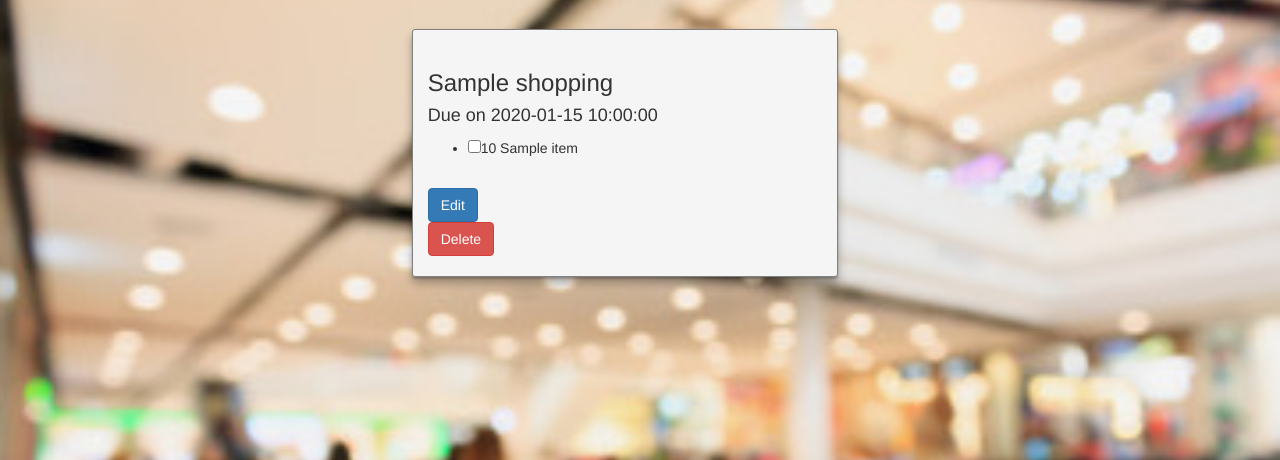
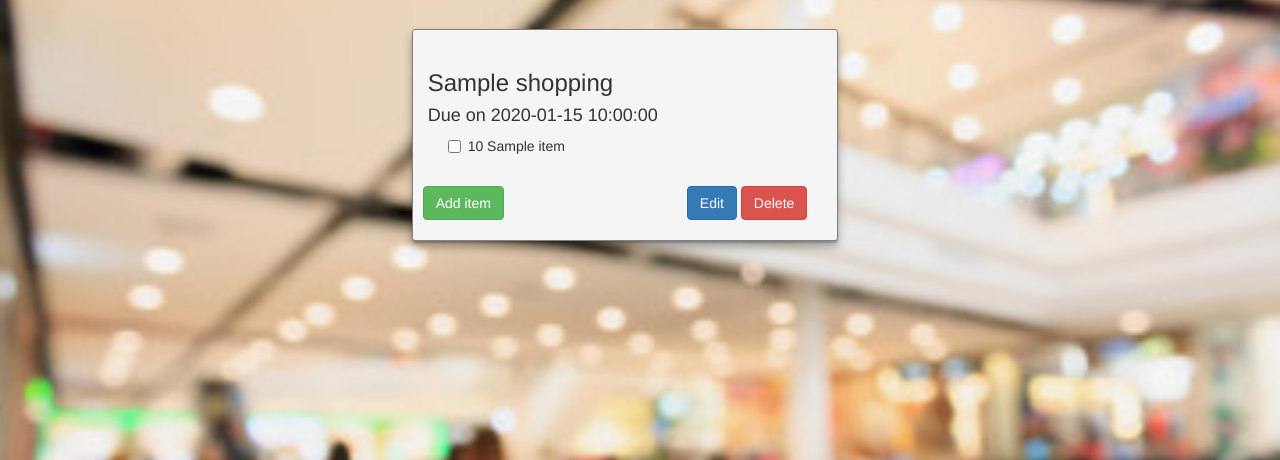
Before and after one commit to kennlebu/ShoppingListApp, a Flask app: template app/templates/shopping-list.html in a window 1280 px wide. Shown: the part 51-511 px from the top of the page. Run offline with Flask 2, Linux system fonts and the light colour scheme; the template is opened without the code that fills it: most values are stand-ins (such as "Sample title", 1, 10 or a date in 2020); some libraries are stand-ins or nearby versions.

Commit message:
Add function to add item to shopping list

```diff
--- a/app/templates/shopping-list.html
+++ b/app/templates/shopping-list.html
@@ -35,18 +35,64 @@
         <h4>Due on {{ shopping_list.due_date }}</h4>
         <ul>
             {% for item in shopping_list.items %}
-            <li><input type="checkbox">{{ item.quantity }} {{ item.item_name }}</li>
+            <li>
+                <div class="checkbox">
+                    <input type="checkbox" {% if item.bought %} checked {% endif %}> {{ item.quantity }} {{ item.item_name }}
+                    </label>
+                </div>
+            </li>
             {% endfor %}
         </ul>
         <br/>
-        <form class="form-horizontal" action="/edit_shopping_list">
-            <input class="btn btn-primary" type="submit" name="edit_list" value="Edit">
-        </form>
-        <form action="/delete_shopping_list">
-            <input class="btn btn-danger" type="submit" name="delete_list" value="Delete">
-        </form>
+        <div class="row items-push">
+            <div style="float:left;margin-left:10px;">
+                <button class="btn btn-success" data-toggle="modal" data-target="#modal-add-item" type="button">Add item</button>
+            </div>
+            <div style="float:right">
+                <div style="float:left">
+                    <form method="link" class="form-horizontal" action="/edit_shopping_list">
+                        <input class="btn btn-primary" type="submit" name="edit_list" value="Edit">
+                    </form>
+                </div>
+                &nbsp;
+                <div style="float:right">
+                    <form action="/delete_shopping_list">
+                        <input class="btn btn-danger" type="submit" name="delete_list" value="Delete">
+                    </form>
+                </div>
+            </div>
+        </div>
     </div>
     {% endif %}
     <div class="col-md-4">&nbsp;</div>
 </div>
+
+<!-- Add item Modal -->
+<div class="modal" id="modal-add-item" tabindex="-1" role="dialog" aria-hidden="true">
+    <div class="modal-dialog">
+        <div class="modal-content">
+            <div class="block" style="padding:0 10px;">
+                <div class="block-header bg-primary-dark">
+                    <h3 class="block-title">Add item</h3>
+                </div>
+                <div class="block-content">
+                    <form class="form-horizontal push-10-t" action="/add_item">
+                        <div class="form-group">
+                            <label class="col-xs-12" for="name">Item name</label>
+                            <div class="col-sm-10">
+                                <input class="form-control" type="text" id="item" name="item" placeholder="Item name" required>
+                                <input type="hidden" name="shoppinglist" value="{{ shopping_list.shopping_list_name }}">
+                            </div>
+                        </div>
+                </div>
+            </div>
+            <div class="modal-footer">
+                <button class="btn btn-sm btn-default" type="button" data-dismiss="modal">Cancel</button>
+                <input class="btn btn-sm btn-primary" type="submit" name="add_item" value="Save">
+            </div>
+            </form>
+        </div>
+    </div>
+</div>
+<!-- END Add item Modal -->
 {% endblock %}
```
Also changed, not shown: app/views.py (+14 -0 lines).
